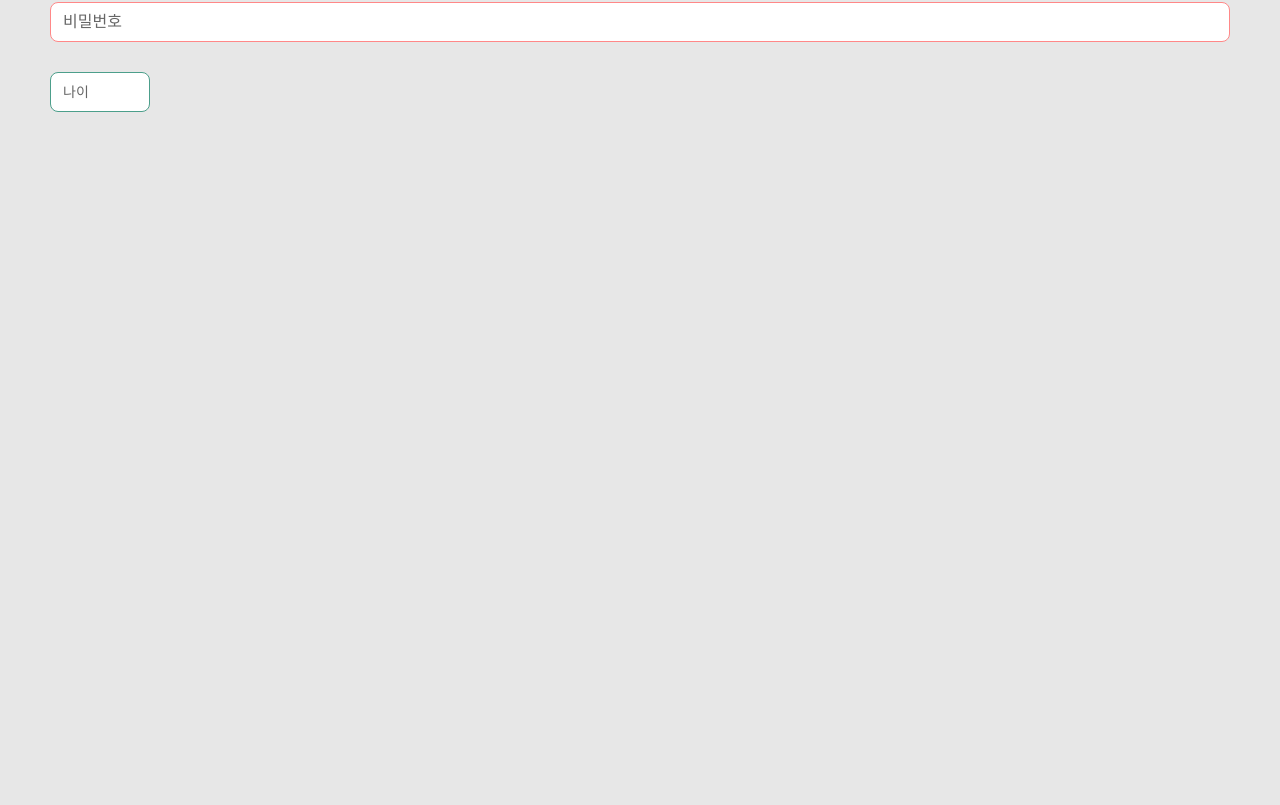
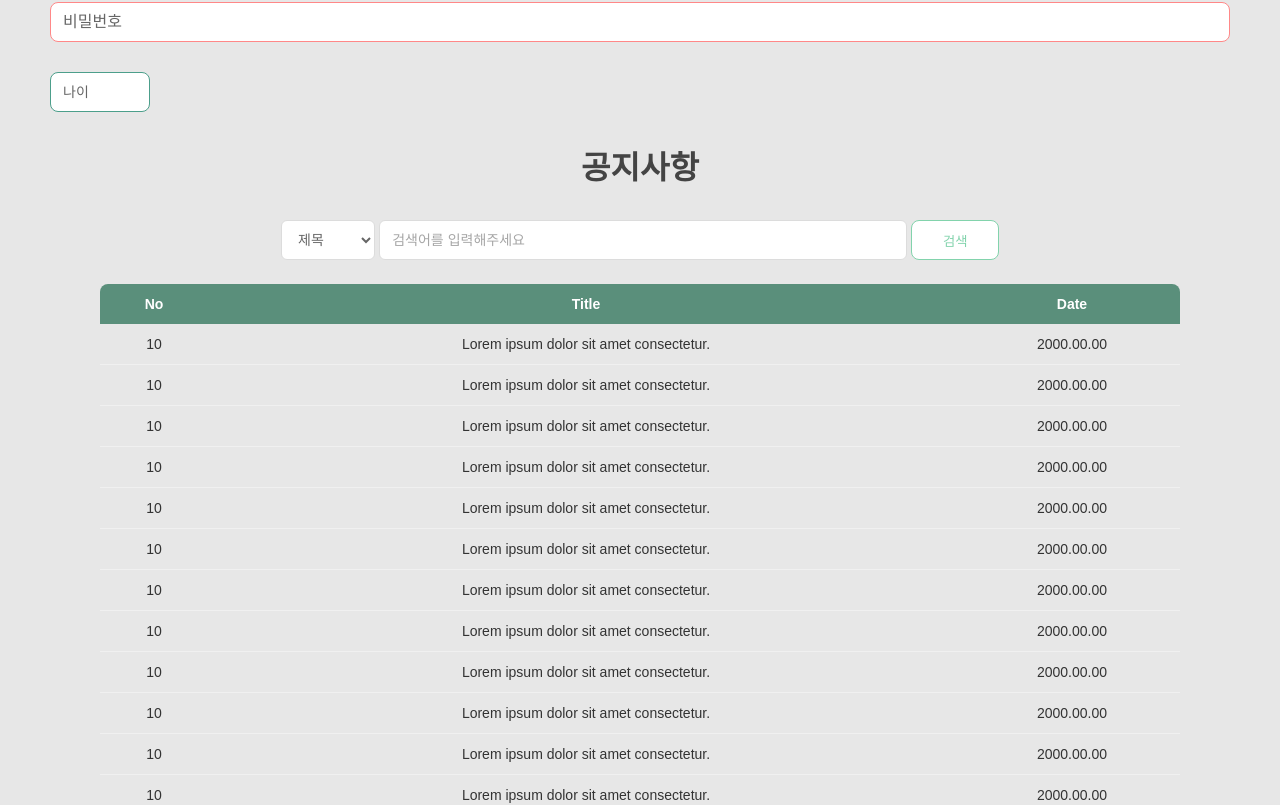
Before and after one commit to TomHoon/zelkova-fe, a Next.js app: page /design in a window 1280 px wide. Shown: the part 935-1740 px from the top of the page. Built offline with nearby package versions, Linux system fonts and the light colour scheme.

Commit message:
tablelist
미완

```diff
--- a/app/design/page.jsx
+++ b/app/design/page.jsx
@@ -5,6 +5,7 @@ import C_Button from "@/common/atom/C_Button";
 import C_TabBar from "@/common/mocules/C_TabBar";
 import C_SocialButton from "@/common/atom/C_SocialButton";
 import C_Input from "@/common/atom/C_Input";
+import C_TableList from "@/common/mocules/C_TableList";
 
 import C_DesignStyles from "@/styles/C_Desgin.module.scss";
 
@@ -17,6 +18,19 @@ export default function App() {
   const [password, setPassword] = useState("");
   const [age, setAge] = useState("");
   const [email2, setEmail2] = useState("");
+
+  const columns = [
+    { label: "No", key: "no", width: "10%" },
+    { label: "Title", key: "title", width: "70%" },
+    { label: "Date", key: "date", width: "20%" },
+  ];
+
+  const data = Array.from({ length: 20 }, (_, i) => ({
+    no: 10,
+    title: "Lorem ipsum dolor sit amet consectetur.",
+    date: "2000.00.00",
+  }));
+
 
   return (
     <div className={C_DesignStyles.designContainer}>
@@ -73,6 +87,14 @@ export default function App() {
         type="number"
         width="100px"
       />
+
+    <C_TableList
+        title="공지사항"
+        columns={columns}
+        data={data}
+        searchable={true}
+        onSearch={(keyword) => console.log(keyword)}
+      />
     </div>
   );
 }
--- /dev/null
+++ b/common/mocules/C_TableList.jsx
@@ -0,0 +1,85 @@
+"use client";
+
+import React, { useState } from "react";
+import C_TableList from "@/styles/C_TableList.module.scss";
+import C_Button from "@/common/atom/C_Button";
+import C_Input from "@/common/atom/C_Input";
+
+/**
+ * [공통 테이블 리스트 컴포넌트 - <TableList />]
+ *
+ * - 제목 표시 (title)
+ * - 컬럼 배열 정의 (columns: [{ label, key, width }])
+ * - 데이터 배열 표시 (data: [{ key: value }])
+ * - 검색기능 유무 설정 (searchable: true/false)
+ * - 검색 실행 함수 (onSearch: keyword => void)
+ *
+ * 예시:
+ * <TableList
+ *   title="공지사항"
+ *   columns={[{ label: "제목", key: "title" }]}
+ *   data={[{ title: "테스트입니다" }]}
+ *   searchable={true}
+ *   onSearch={(keyword) => console.log(keyword)}
+ * />
+ */
+export default function TableList({
+  title,         // 테이블 상단 제목
+  columns,       // 테이블 컬럼 구성 (label, key, width)
+  data,          // 테이블 본문 데이터 (key값 기준 렌더링)
+  searchable = false, // 검색바 출력 여부
+  onSearch       // 검색 실행 함수
+}) {
+  const [keyword, setKeyword] = useState("");
+
+  const handleSearch = () => {
+    if (onSearch) onSearch(keyword);
+  };
+
+  return (
+    <div className={C_TableList.wrapper}>
+      {title && <h2 className={C_TableList.title}>{title}</h2>}
+
+      {searchable && (
+        <div className={C_TableList.searchbar}>
+          <select className={C_TableList.select}>
+            <option value="title">제목</option>
+          </select>
+          <C_Input
+                  value={keyword}
+                  onChange={(e) => setKeyword(e.target.value)}
+                  placeholder="검색어를 입력해주세요"
+                  placeholderSize="sm"
+                  placeholderColor="A"
+                  state="error"
+                  type="email"
+                  width="718px"
+                />
+          <C_Button title="검색" size="medium" type="C"/>
+        </div>
+      )}
+
+
+      <table className={C_TableList.table}>
+        <thead>
+          <tr>
+            {columns.map((col) => (
+              <th key={col.key} style={{ width: col.width }}>
+                {col.label}
+              </th>
+            ))}
+          </tr>
+        </thead>
+        <tbody>
+          {data.map((row, i) => (
+            <tr key={i}>
+              {columns.map((col) => (
+                <td key={col.key}>{row[col.key]}</td>
+              ))}
+            </tr>
+          ))}
+        </tbody>
+      </table>
+    </div>
+  );
+}
--- a/styles/C_SoicalButton.module.scss
+++ b/styles/C_SoicalButton.module.scss
@@ -29,9 +29,9 @@
   &::before,
   &::after {
     content: "";
-    width: 72px;                // ✅ 고정 길이
+    width: 72px;
     height: 1px;
-    background-color: #F2F2F2;  // ✅ 선 색상
+    background-color: #F2F2F2;
   }
 }
 
--- /dev/null
+++ b/styles/C_TableList.module.scss
@@ -0,0 +1,81 @@
+.wrapper {
+    max-width: 1080px;
+    margin: 0 auto;
+    font-family: "Pretendard", sans-serif;
+  }
+
+  .title {
+    font-size: 32px;
+    font-weight: 600;
+    text-align: center;
+    margin-bottom: 32px;
+    color: #444444;
+
+  }
+
+  .searchbar {
+    display: flex;
+    width: 718px;
+    justify-content: center;
+    align-items: center;
+    gap: 4px;
+    margin: 0 auto 24px auto;
+
+
+
+    select,
+    input {
+      width: 120px;
+      height: 40px;
+      padding: 0 12px;
+      font-size: 14px;
+      border: 1px solid #dcdcdc;
+      border-radius: 6px;
+      background-color: #fff;
+      color: #666666;
+      ;
+    }
+
+    input {
+      width: 260px;
+    }
+
+  }
+
+  .table {
+    width: 1080px;
+    border-collapse: collapse;
+    border-radius: 8px;
+    overflow: hidden;
+
+    thead {
+      background-color: #5A8F7B;
+      color: white;
+
+      th {
+        padding: 12px;
+        font-weight: 600;
+        font-size: 14px;
+        text-align: center;
+      }
+    }
+
+    tbody {
+      tr {
+        border-bottom: 1px solid #f0f0f0;
+        transition: background-color 0.2s;
+
+        &:hover {
+          background-color: #f9f9f9;
+        }
+
+        td {
+          height: 38px;
+          padding: 12px;
+          text-align: center;
+          font-size: 14px;
+          color: #333;
+        }
+      }
+    }
+  }
```
